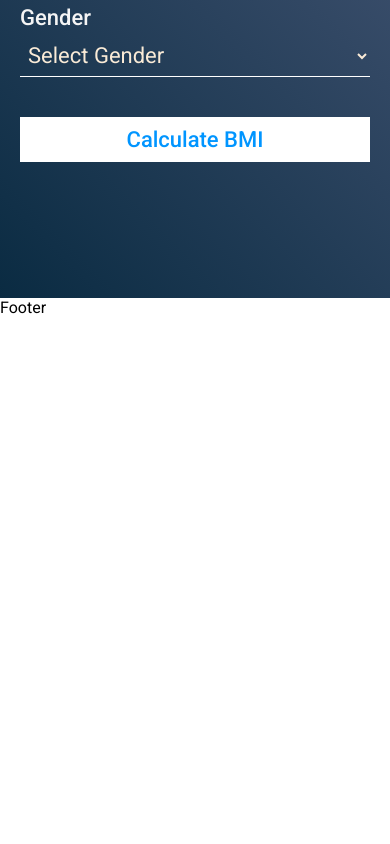
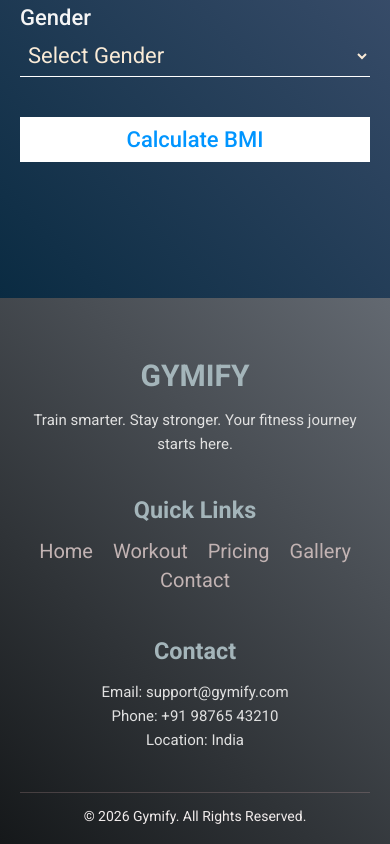
Before and after one commit to Saurabh-Singh33/Gymify, a React (Vite) app in the folder Frontend/: page / in a window 390 px wide. Shown: the part 6462-7306 px from the top of the page. Before the commit the page ends 6779 px from the top, so only its background shows below. Built offline with nearby package versions, Linux system fonts and the light colour scheme.

Commit message:
The project has been completed , but i will update some of the things later one like authentication and all

```diff
--- a/Frontend/src/App.css
+++ b/Frontend/src/App.css
@@ -608,3 +608,74 @@ footer {
     gap: 1px;
   }
 }
+
+/* CSS for Footer */
+
+.footer {
+  background: linear-gradient(45deg, #15181a, #636971);
+  color: #fff;
+  padding: 60px 20px 20px;
+}
+
+.footer-container {
+  max-width: 1200px;
+  margin: auto;
+  display: flex;
+  justify-content: space-between;
+  gap: 40px;
+  flex-wrap: wrap;
+}
+
+.footer-section {
+  flex: 1;
+  min-width: 250px;
+}
+
+.footer-section h2,
+.footer-section h3 {
+  margin-bottom: 15px;
+  color: #a4b5ba;
+}
+
+.footer-section p {
+  line-height: 1.6;
+  font-size: 15px;
+  color: #e0e0e0;
+}
+
+.footer-section ul {
+  list-style: none;
+  padding: 0;
+}
+
+.footer-section ul li {
+  margin-bottom: 10px;
+  cursor: pointer;
+  color: #c2b3b3;
+}
+
+.footer-section ul li:hover {
+  color: #00c3ff;
+}
+
+.footer-bottom {
+  text-align: center;
+  margin-top: 40px;
+  border-top: 1px solid rgba(241, 189, 189, 0.2);
+  padding-top: 15px;
+  font-size: 14px;
+  color: #f0ebeb;
+}
+
+/* 📱 Mobile Responsive */
+@media (max-width: 768px) {
+  .footer-container {
+    flex-direction: column;
+    text-align: center;
+  }
+
+  .footer-section ul li {
+    display: inline-block;
+    margin: 0 10px;
+  }
+}
--- a/Frontend/src/Components/BMICalculator.jsx
+++ b/Frontend/src/Components/BMICalculator.jsx
@@ -1,5 +1,6 @@
 import React from 'react'
 import { useState } from 'react'
+import { toast } from 'react-toastify';
 
 
 
@@ -15,7 +16,7 @@ const BMICalculator = () => {
 
 
     if (!height || !weight|| !gender) {
-      alert("Please enter valid height and weight");
+      toast.warning("Please enter valid height and weight");
       return;
     }
 
--- a/Frontend/src/Components/Contact.jsx
+++ b/Frontend/src/Components/Contact.jsx
@@ -1,14 +1,42 @@
+import axios from 'axios';
 import React, { useState } from 'react'
 import { ClipLoader } from 'react-spinners';
+import { toast } from 'react-toastify';
 
 function Contact() {
   const [name, setName] = useState('');
   const [email, setEmail] = useState('');
   const [message, setMessage] = useState('');
-  const [loading, setloading] = useState('false');
+  const [loading, setloading] = useState(false);
+
+  const sendMail = async (e) =>{
+    e.preventDefault();
+    setloading(true);
+    try {
+       const  data = await axios.post("http://localhost:4000/send/mail",{
+        name,
+        email,
+        message
+       } ,{
+        withCredentials:true,
+        headers:{
+          "Content-Type":"application/json"
+        }
+       });
+       setName('');
+       setEmail('');
+       setMessage('');
+       toast.success(data.message);
+        setloading(false);
+
+    } catch (error) {
+      toast.error("Failed to send message");
+      setloading(false);
+    }
+  }
   return (
     <section className='contact'>
-      <form>
+      <form onSubmit={sendMail}>
         <h1>Contact Us</h1>
         <div>
           <label>Name</label>
@@ -17,7 +45,7 @@ function Contact() {
           <input type="email" placeholder='Enter your email' value={email} onChange={(e) => setEmail(e.target.value)} />
           <label>Message</label>
           <textarea placeholder='Enter your message' style={{ height: '60px', width: '100%' }} value={message} onChange={(e) => setMessage(e.target.value)}></textarea>
-          <button type="submit" disabled={loading} style={{display:"flex" , justifyContent:"center" , alignItems:"center" , gap:"15px"}} > {!loading && <ClipLoader size={20} color="#ffffff" />} Send Message</button>
+          <button type="submit"   style={{display:"flex" , justifyContent:"center" , alignItems:"center" , gap:"15px"}} > {loading && <ClipLoader size={20} color="#ffffff" />} Send Message</button>
         </div>
       </form>
     </section>
--- a/Frontend/src/Components/Footer.jsx
+++ b/Frontend/src/Components/Footer.jsx
@@ -1,9 +1,45 @@
-import React from 'react'
+import React from "react";
+{/*import "./Footer.css";*/}
 
 const Footer = () => {
   return (
-    <div>Footer</div>
-  )
-}
+    <footer className="footer">
+      <div className="footer-container">
 
-export default Footer
+        <div className="footer-section">
+          <h2>GYMIFY</h2>
+          <p>
+            Train smarter. Stay stronger.
+            Your fitness journey starts here.
+          </p>
+        </div>
+
+        <div className="footer-section">
+          <h3>Quick Links</h3>
+          <ul>
+            <li>Home</li>
+            <li>Workout</li>
+            <li>Pricing</li>
+            <li>Gallery</li>
+            <li>Contact</li>
+          </ul>
+        </div>
+
+        <div className="footer-section">
+          <h3>Contact</h3>
+          <p>Email: support@gymify.com</p>
+          <p>Phone: +91 98765 43210</p>
+          <p>Location: India</p>
+        </div>
+
+      </div>
+
+      <div className="footer-bottom">
+        <p>© 2026 Gymify. All Rights Reserved.</p>
+        {/* <p>Designed By Saurabh Singh Rathore</p> */}
+      </div>
+    </footer>
+  );
+};
+
+export default Footer;
```
Also changed, not shown: 1 other file (tests, documents, lock files or other folders).
